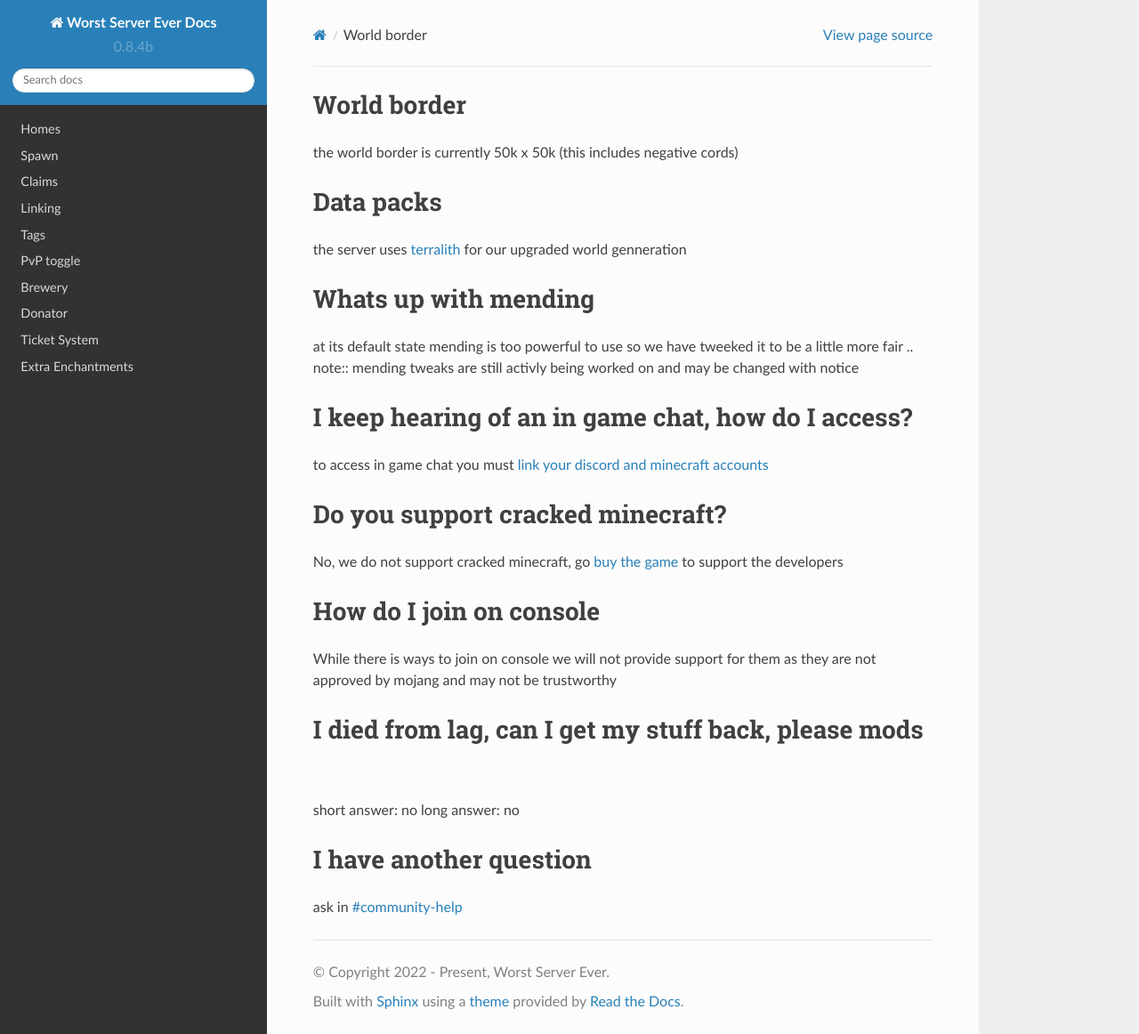
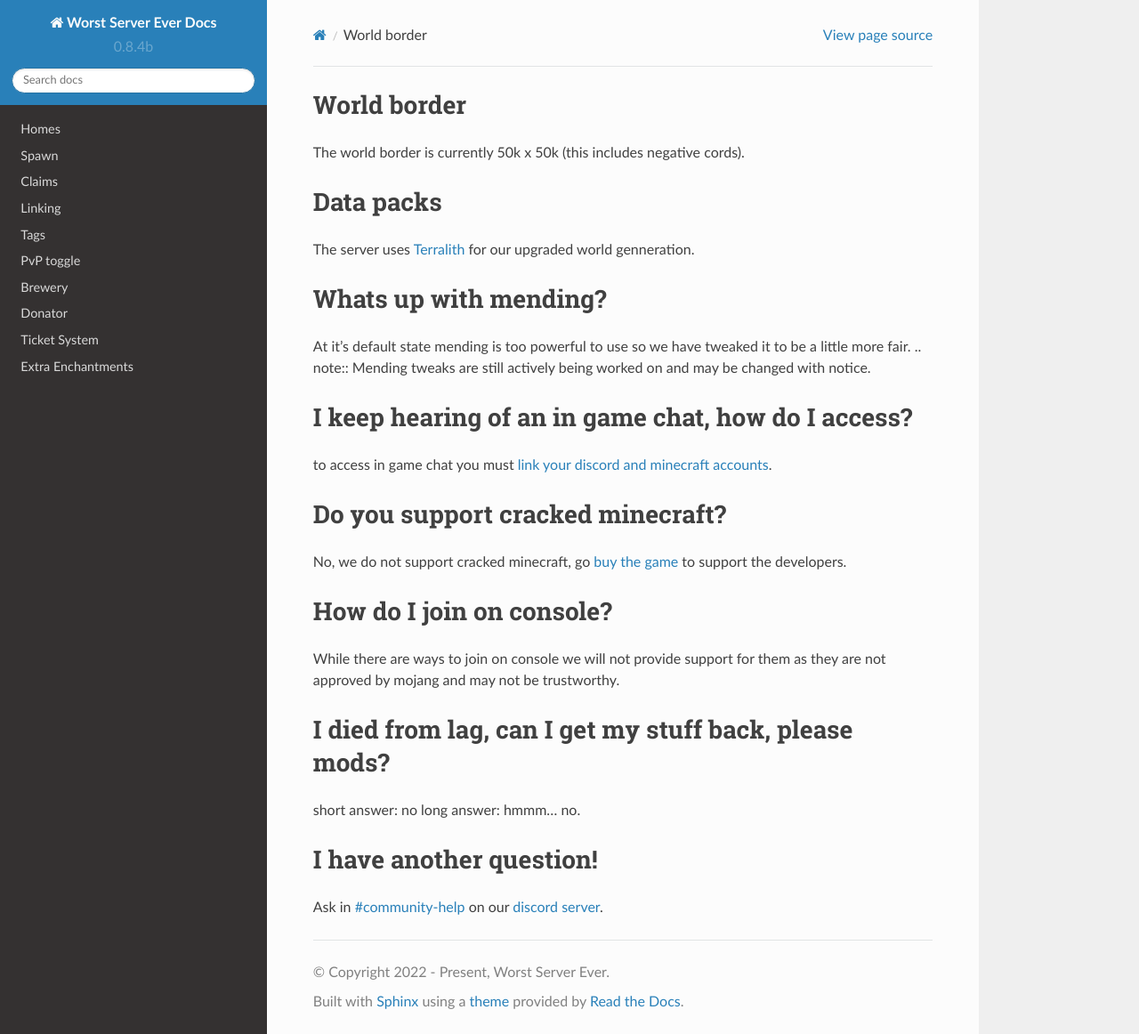
Before and after one commit to footdabmommy/wse, a Sphinx documentation site: the page built from docs/source/FAQ.rst, in a window 1280 px wide and 1162 px high. Shown: the whole window at 89% size. Built offline with Sphinx 7.4.7 and the Read the Docs theme 2.0.0, drawn with Linux system fonts in a browser that asks for light colours.

Commit message:
more fixes, dont wanna be windows, consistence

```diff
--- a/docs/source/FAQ.rst
+++ b/docs/source/FAQ.rst
@@ -1,33 +1,33 @@
 World border
 -----
-the world border is currently 50k x 50k (this includes negative cords)
+The world border is currently 50k x 50k (this includes negative cords).
 
 Data packs
 -----
-the server uses `terralith <https://www.planetminecraft.com/data-pack/terralith-overworld-evolved-100-biomes-caves-and-more/>`_ for our upgraded world genneration
+The server uses `Terralith <https://www.planetminecraft.com/data-pack/terralith-overworld-evolved-100-biomes-caves-and-more/>`_ for our upgraded world genneration.
 
-Whats up with mending
+Whats up with mending?
 ----
-at its default state mending is too powerful to use so we have tweeked it to be a little more fair
-.. note:: mending tweaks are still activly being worked on and may be changed with notice
+At it's default state mending is too powerful to use so we have tweaked it to be a little more fair.
+.. note:: Mending tweaks are still actively being worked on and may be changed with notice.
 
 I keep hearing of an in game chat, how do I access?
 ----
-to access in game chat you must `link your discord and minecraft accounts <https://docs.worstserverever.com/en/latest/linking.html#link-discord-and-minecraft-accounts>`_
+to access in game chat you must `link your discord and minecraft accounts <https://docs.worstserverever.com/en/latest/linking.html#link-discord-and-minecraft-accounts>`_.
 
 Do you support cracked minecraft?
 ----
-No, we do not support cracked minecraft, go `buy the game <https://www.planetminecraft.com/data-pack/terralith-overworld-evolved-100-biomes-caves-and-more/>`_ to support the developers
+No, we do not support cracked minecraft, go `buy the game <https://minecraft.net/>`_ to support the developers.
 
-How do I join on console
+How do I join on console?
 ----
-While there is ways to join on console we will not provide support for them as they are not approved by mojang and may not be trustworthy
+While there are ways to join on console we will not provide support for them as they are not approved by mojang and may not be trustworthy.
 
-I died from lag, can I get my stuff back, please mods
+I died from lag, can I get my stuff back, please mods?
 ----
 short answer: no
-long answer: no
+long answer: hmmm...                                              no.
 
-I have another question
+I have another question!
 ----
-ask in `#community-help <https://canary.discord.com/channels/776986519910875168/936561352003158036>`_
+Ask in `#community-help <https://canary.discord.com/channels/776986519910875168/936561352003158036>`_ on our `discord server <https://discord.worstserverever.com>`_.
```
